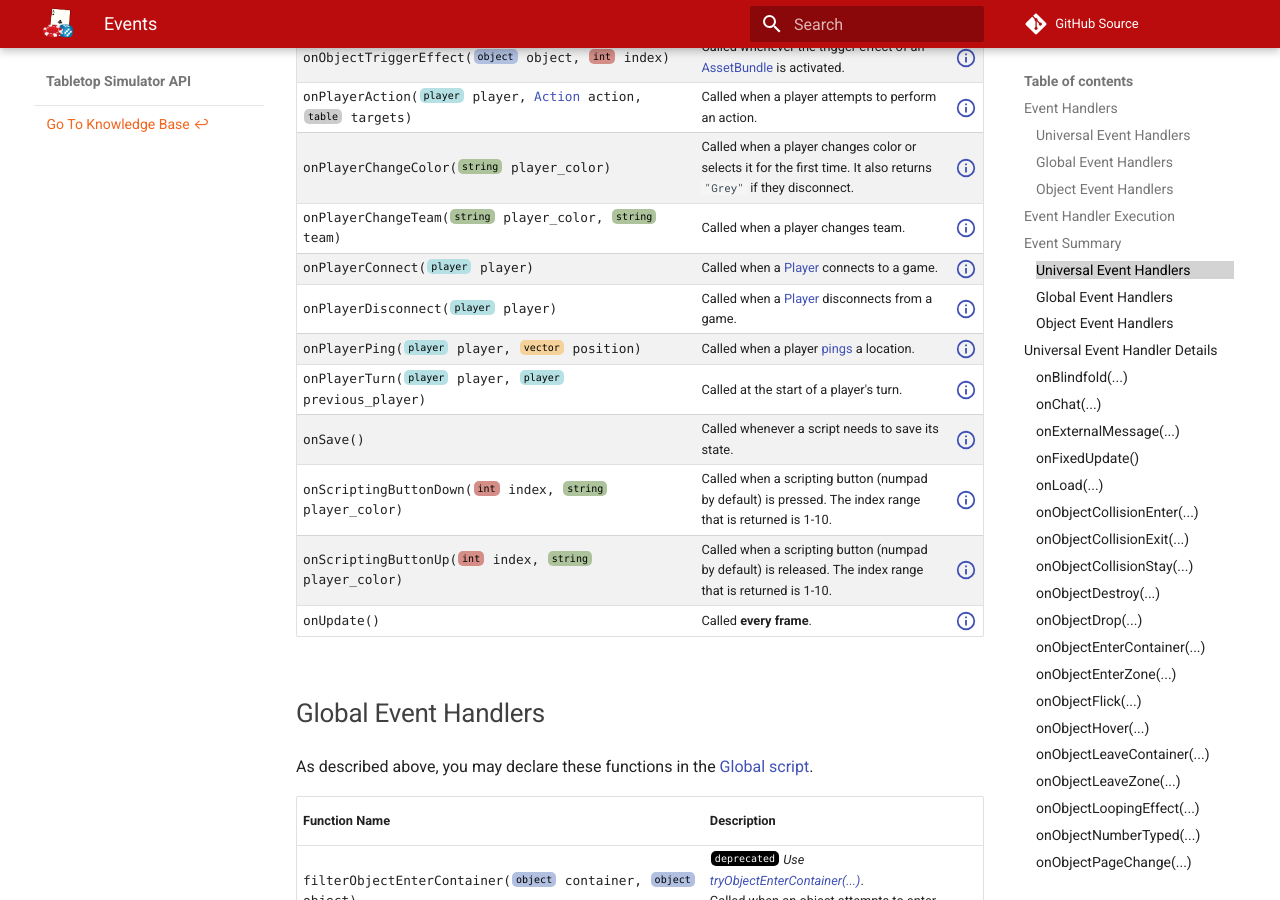
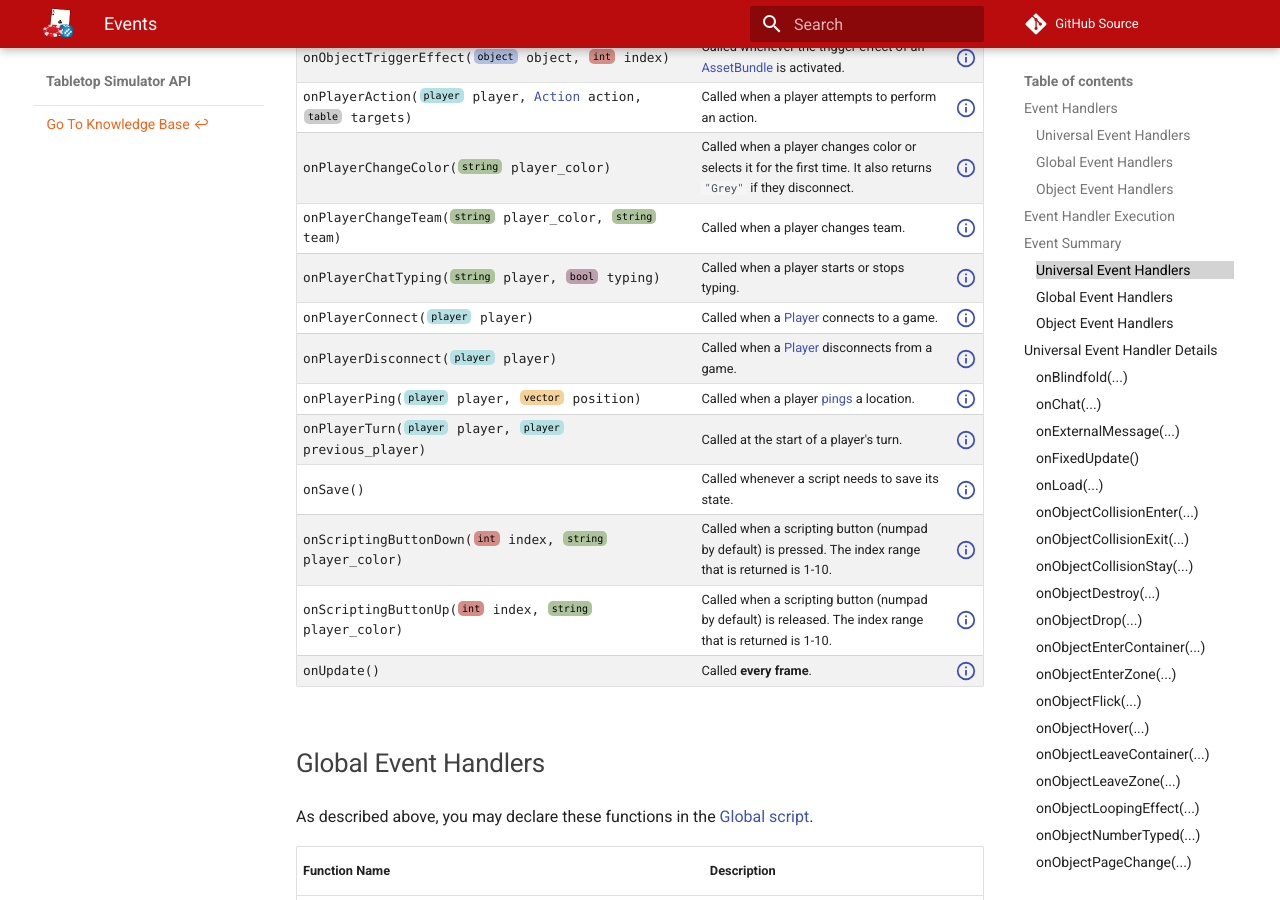
Before and after one commit to Berserk-Games/Tabletop-Simulator-API, an MkDocs documentation site: the page built from docs/events.md, in a window 1280 px wide and 900 px high, scrolled down 3430 px. Built offline with MkDocs 1.6.1 and Material for MkDocs 9.7.7, drawn with Linux system fonts in a browser that asks for light colours; comment, search, counter and statistics services are not loaded.

Commit message:
Added onPlayerChatTyping

```diff
--- a/docs/events.md
+++ b/docs/events.md
@@ -96,6 +96,7 @@ onObjectTriggerEffect([<span class="tag obj"></span>](types.md) object, [<span c
 onPlayerAction([<span class="tag pla"></span>](types.md) player, [Action](#onplayeraction-actions) action, [<span class="tag tab"></span>](types.md) targets) | Called when a player attempts to perform an action. | [:i:](#onplayeraction)
 onPlayerChangeColor([<span class="tag str"></span>](types.md) player_color) | Called when a player changes color or selects it for the first time. It also returns `"Grey"` if they disconnect. | [:i:](#onplayerchangecolor)
 onPlayerChangeTeam([<span class="tag str"></span>](types.md) player_color, [<span class="tag str"></span>](types.md) team) | Called when a player changes team. | [:i:](#onplayerchangeteam)
+onPlayerChatTyping([<span class="tag str"></span>](types.md) player, [<span class="tag boo"></span>](types.md) typing) | Called when a player starts or stops typing. | [:i:](#onplayerchangeteam)
 onPlayerConnect([<span class="tag pla"></span>](types.md) player) | Called when a [Player](player/instance.md) connects to a game. | [:i:](#onplayerconnect)
 onPlayerDisconnect([<span class="tag pla"></span>](types.md) player) | Called when a [Player](player/instance.md) disconnects from a game. | [:i:](#onplayerdisconnect)
 onPlayerPing([<span class="tag pla"></span>](types.md) player, [<span class="tag vec"></span>](types.md) position) | Called when a player [pings](https://kb.tabletopsimulator.com/game-tools/line-tool/#ping) a location. | [:i:](#onplayerping)
```
